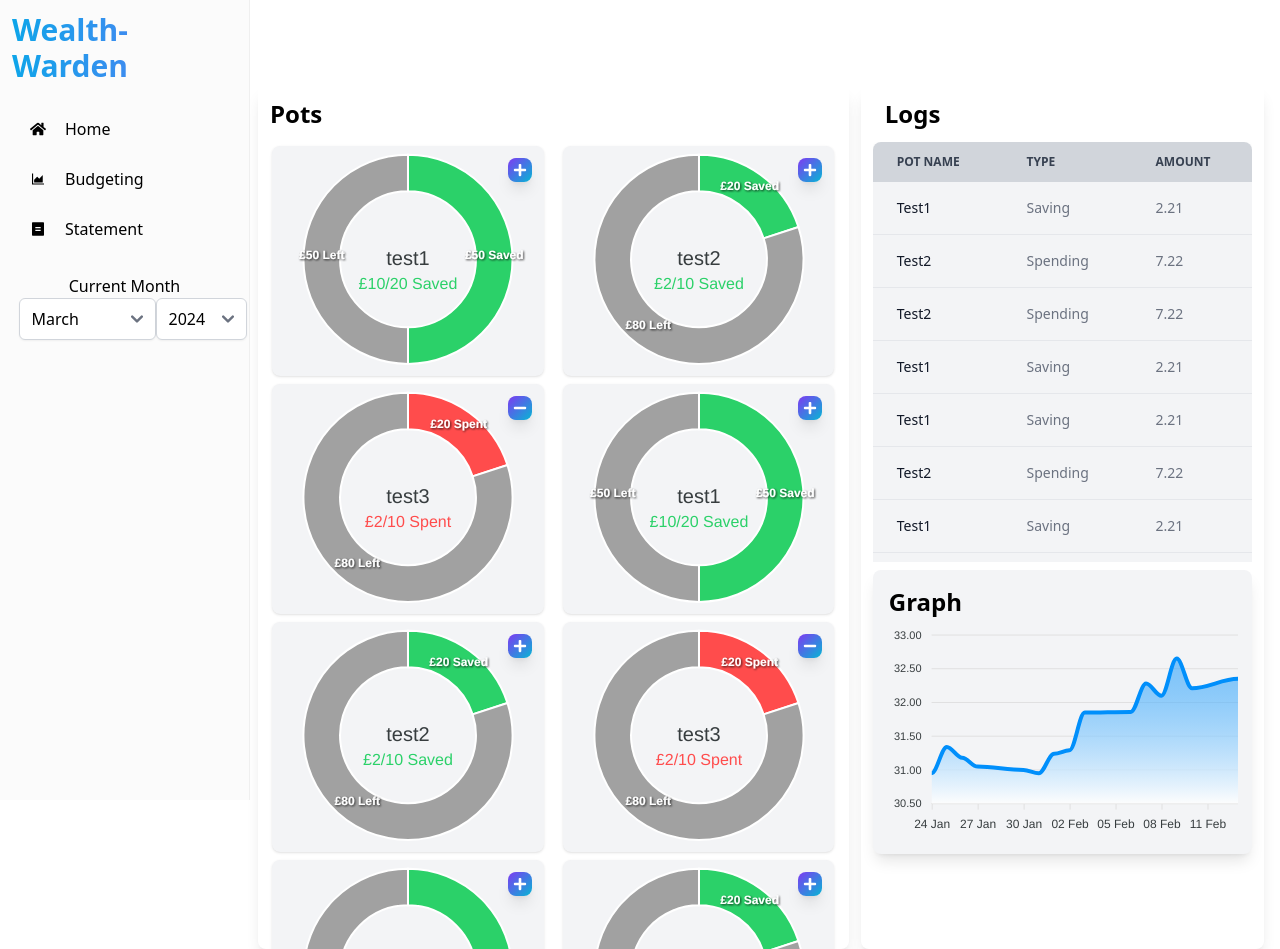
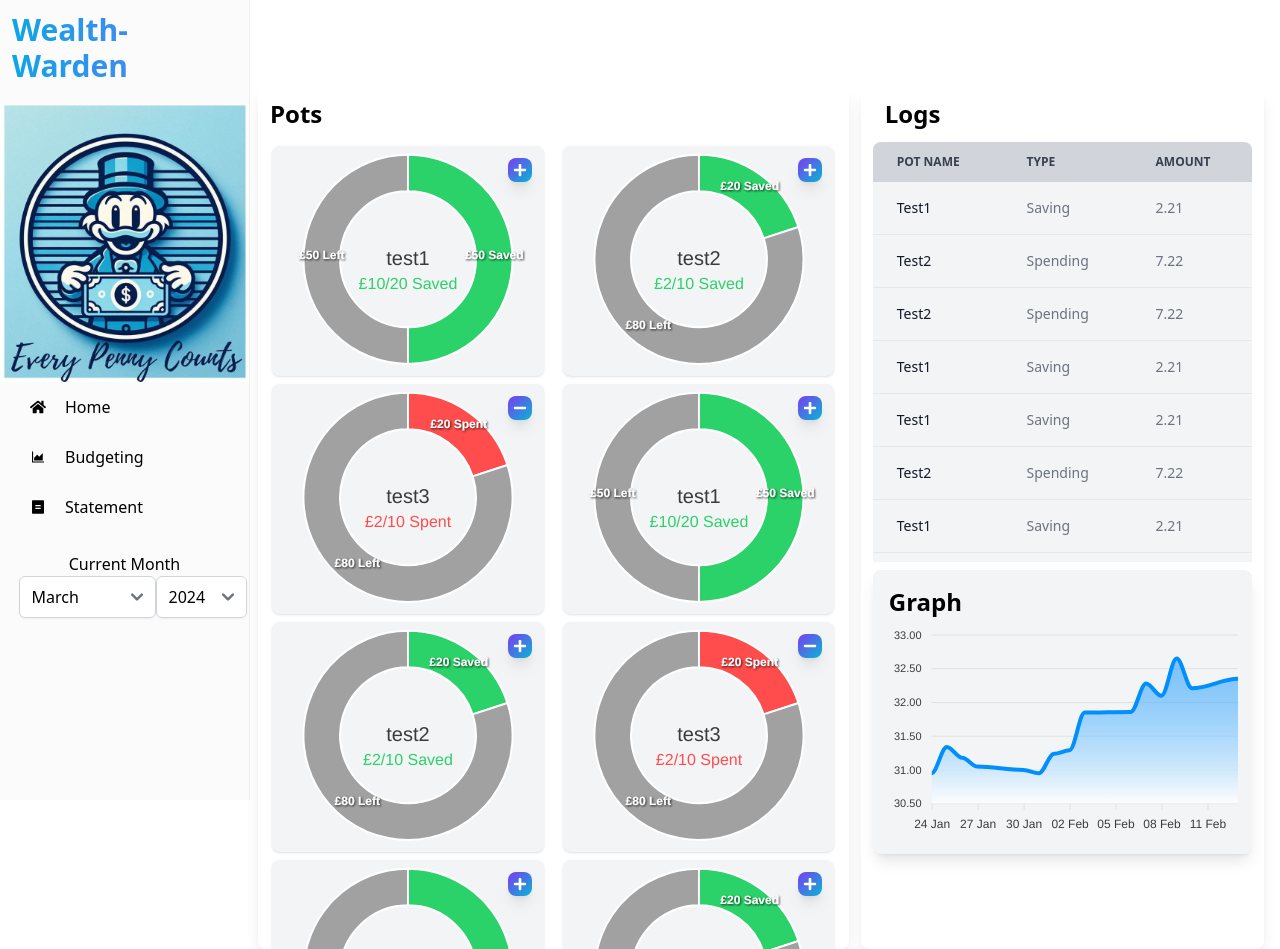
Before and after one commit to RossNE99/Wealth-Warden, a React (Vite) app: page / in a window 1280 px wide. Built offline with nearby package versions, Linux system fonts and the light colour scheme.

Commit message:
Logo added to the Navbar

```diff
--- a/src/components/Navbar/Index.jsx
+++ b/src/components/Navbar/Index.jsx
@@ -8,9 +8,10 @@ import { AiOutlineAreaChart } from "react-icons/ai";
 import { GiHamburgerMenu } from "react-icons/gi";
 import { Button } from 'flowbite-react';
 import Date from '../Date';
+import Logo from '../../assets/Logo.jpg';
 
 
-function Navbar({children}) {
+function Navbar({ children }) {
   const [toggled, setToggled] = useState(false);
   const [broken, setBroken] = useState(window.matchMedia('(max-width: 764px)').matches);
 
@@ -40,11 +41,15 @@ function Navbar({children}) {
             }}
           >
             <h2 className='text-3xl font-bold m-3 mb-5 bg-clip-text text-transparent bg-gradient-to-r from-sky-500 to-indigo-500'>Wealth-Warden</h2>
+            <div className="navbar-logo">
+              <img src={Logo} alt="Logo" style={{ width: '100', height: 'auto' }} />
+            </div>
+            {/* <img src={logo} alt="logo" /> */}
             <MenuItem component={<Link to="/Home" />} icon={<FaHome />}> Home</MenuItem>
-        <MenuItem component={<Link to="/Budgeting" />} icon={<AiOutlineAreaChart/>}> Budgeting</MenuItem>
+            <MenuItem component={<Link to="/Budgeting" />} icon={<AiOutlineAreaChart />}> Budgeting</MenuItem>
             <MenuItem component={<Link to="/Statement" />} icon={<RiBillFill />}> Statement</MenuItem>
           </Menu>
-      <Date/>
+          <Date />
         </Sidebar>
         {children}
       </div>
```
Also changed, not shown: src/assets/Logo.jpg (added). Lines whose indentation alone changed are shown as unchanged.
